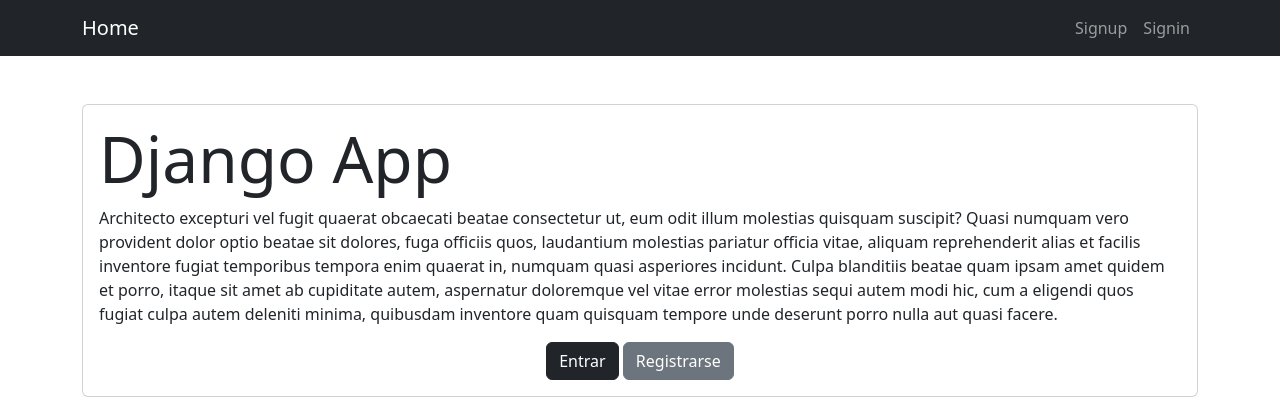
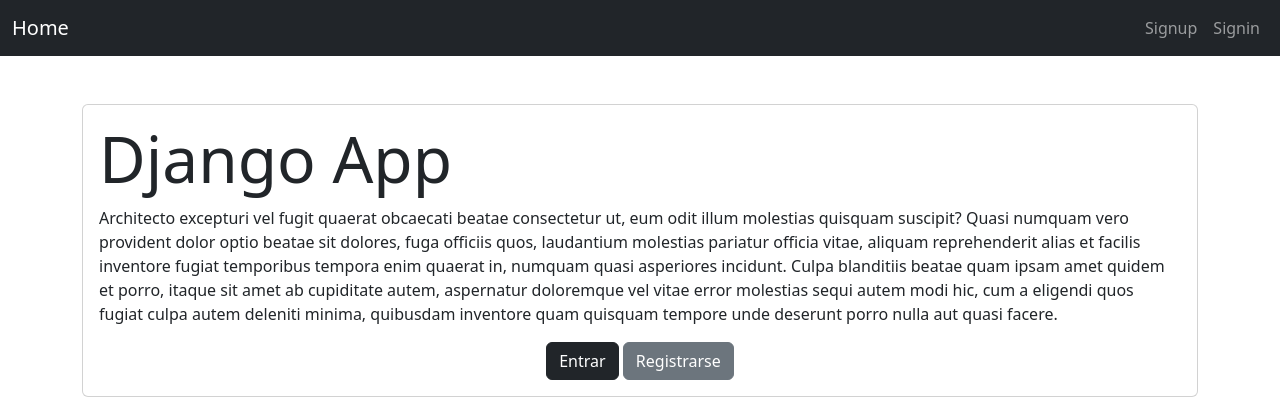
Before and after one commit to SofiaPalomino99/DjangoAuthCRUD, a Django app: page / in a window 1280 px wide. Shown: the top 420 px of the page. Run offline with Django 3.2, Linux system fonts and the light colour scheme.

Commit message:
Cambio de la navar

```diff
--- a/task/templates/base.html
+++ b/task/templates/base.html
@@ -7,10 +7,11 @@
         <meta name="description" content="">
         <meta name="viewport" content="width=device-width, initial-scale=1">
         <link rel="stylesheet" href="https://cdn.jsdelivr.net/npm/bootstrap@5.2.2/dist/css/bootstrap.min.css">
+        <script src="https://cdn.jsdelivr.net/npm/bootstrap@5.2.2/dist/js/bootstrap.bundle.min.js"></script>
     </head>
     <body>
         <nav class="navbar navbar-expand-lg bg-dark navbar-dark">
-            <div class="container">
+            <div class="container-fluid">
               <a class="navbar-brand" href="/">Home</a>
               <button class="navbar-toggler" type="button" data-bs-toggle="collapse" data-bs-target="#navbarNav" aria-controls="navbarNav" aria-expanded="false" aria-label="Toggle navigation">
                 <span class="navbar-toggler-icon"></span>
```
